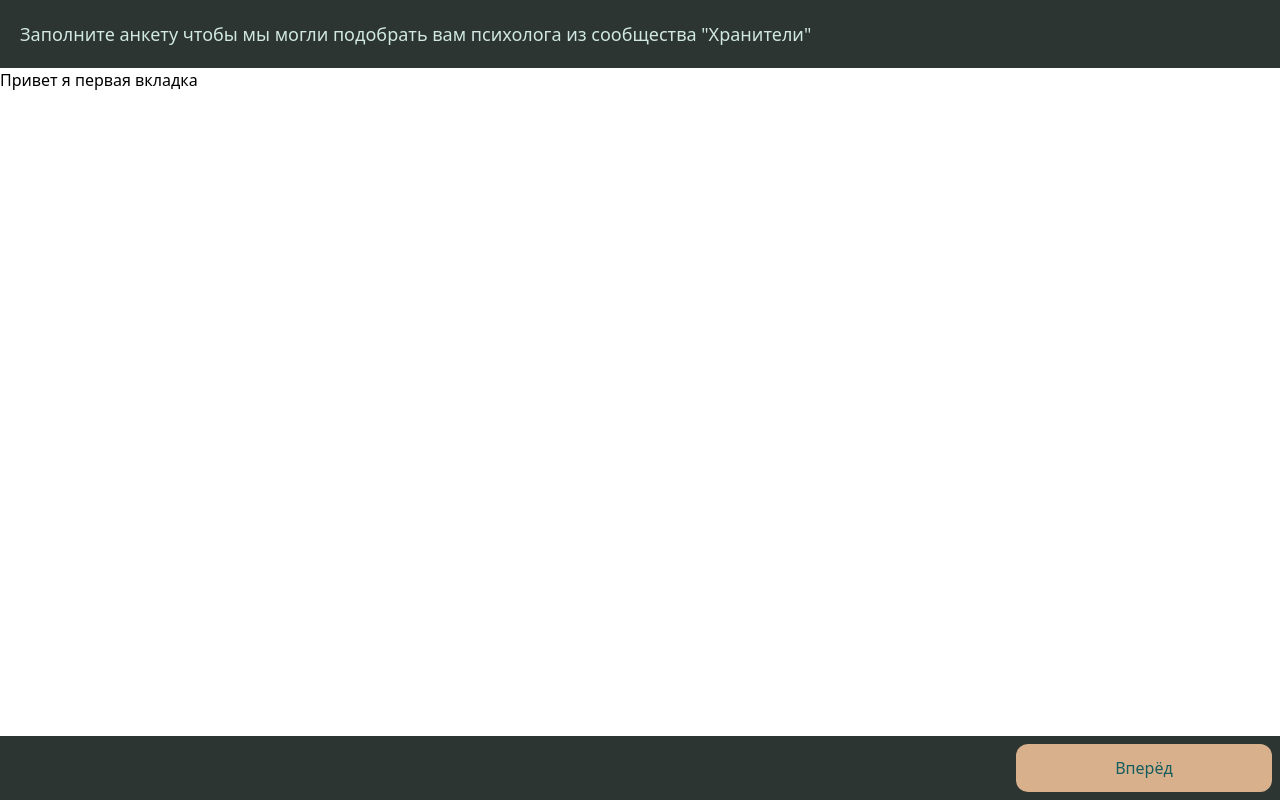
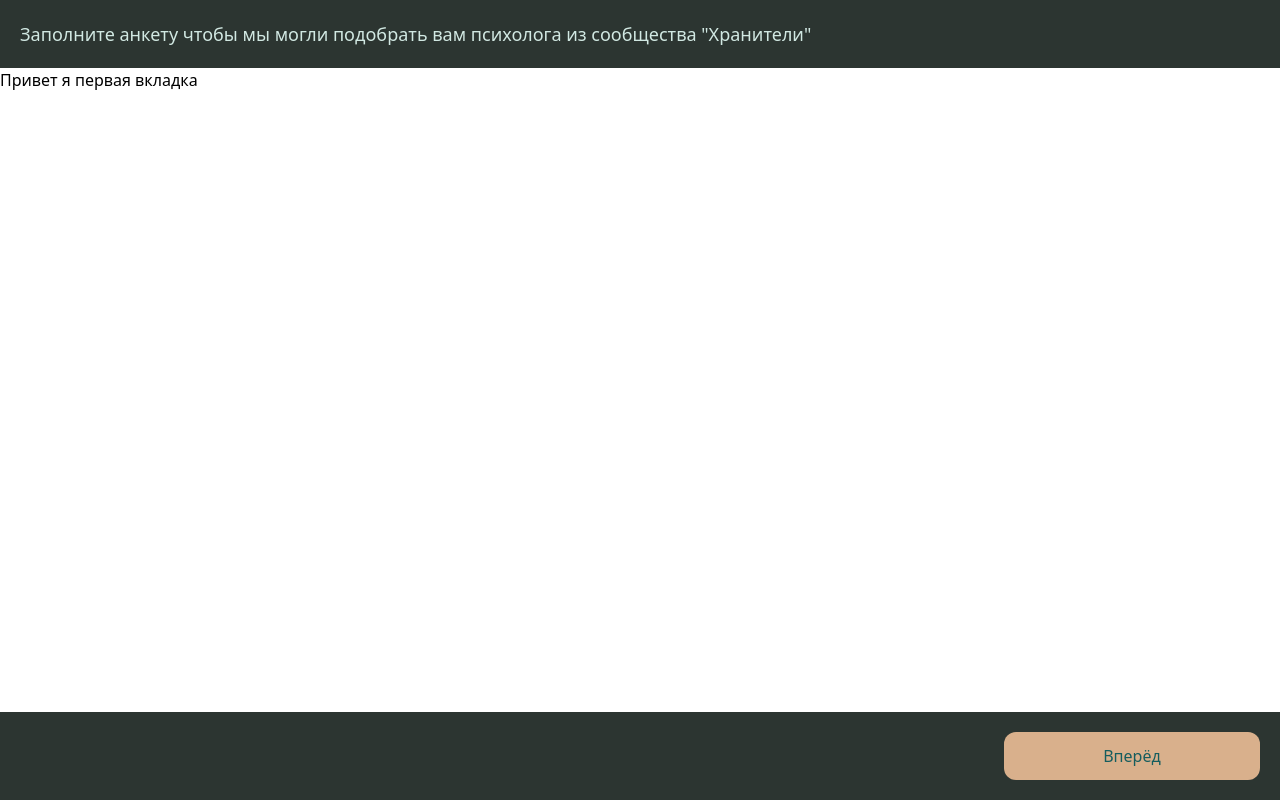
Before and after one commit to alexandr-bsu/-, a React (Vite) app: page / in a window 1280 px wide. Built offline with nearby package versions, Linux system fonts and the light colour scheme.

Commit message:
Update Form.jsx

```diff
--- a/src/components/Form.jsx
+++ b/src/components/Form.jsx
@@ -41,13 +41,13 @@ const Form = ({ maxTabsCount }) => {
         {/* Control buttons */}
         <div
           data-name="control-block"
-          className="p-2 flex items-center flex-wrap max-sm:grow gap-4 justify-between bg-[#2c3531] z-20"
+          className="p-5 flex items-center flex-wrap max-sm:grow gap-4 bg-[#2c3531] z-20"
         >
           {activeTabIndex != 0 ? (
             <Button
               intent="cream-transparent"
               hower="primary"
-              className="sm:max-w-64 max-sm:min-w-40"
+              className="sm:max-w-64 max-sm:min-w-40 mr-auto"
               onClick={() => {
                 setActiveTabIndex(activeTabIndex - 1);
               }}
@@ -55,13 +55,13 @@ const Form = ({ maxTabsCount }) => {
               Назад
             </Button>
           ) : (
-            <div></div>
+            ""
           )}
           {activeTabIndex != maxTabsCount - 1 ? (
             <Button
               intent="cream"
               hower="primary"
-              className="sm:max-w-64 max-sm:min-w-40"
+              className="sm:max-w-64 max-sm:min-w-40 ml-auto"
               onClick={() => {
                 setActiveTabIndex(activeTabIndex + 1);
               }}
@@ -69,7 +69,7 @@ const Form = ({ maxTabsCount }) => {
               Вперёд
             </Button>
           ) : (
-            <div></div>
+            ""
           )}
         </div>
       </div>
```
